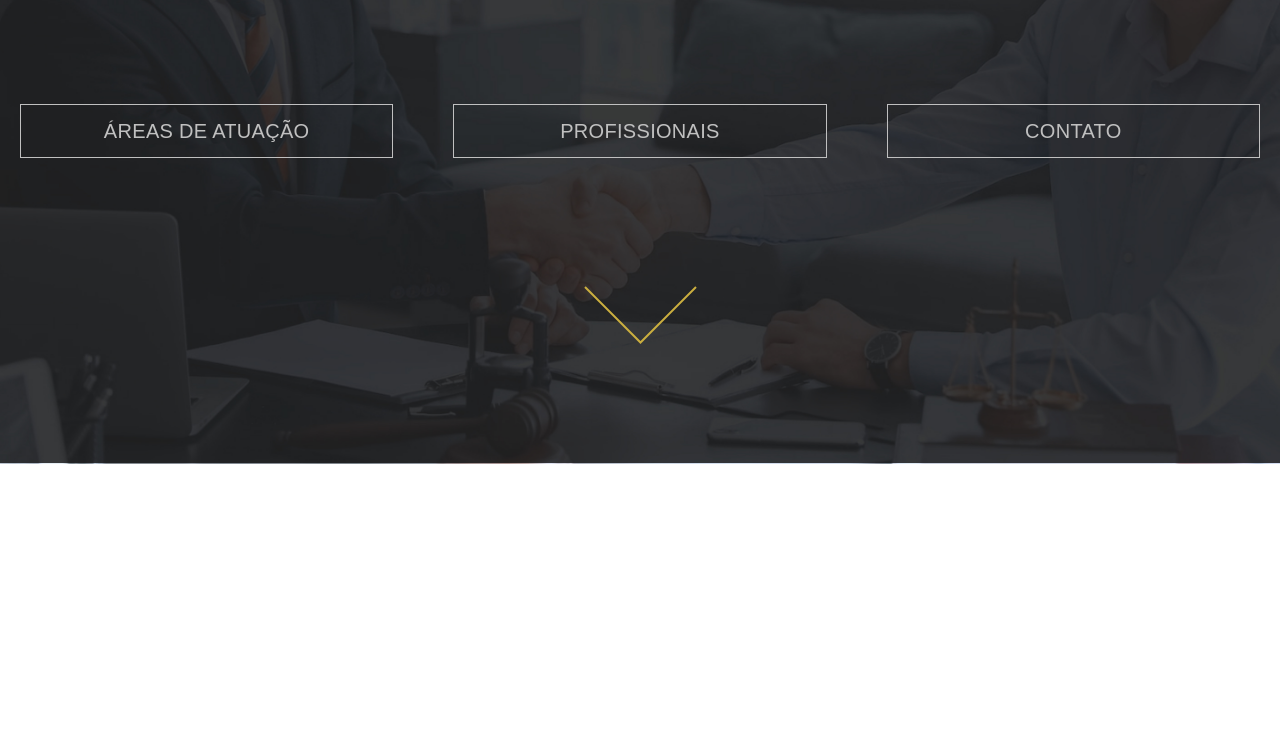
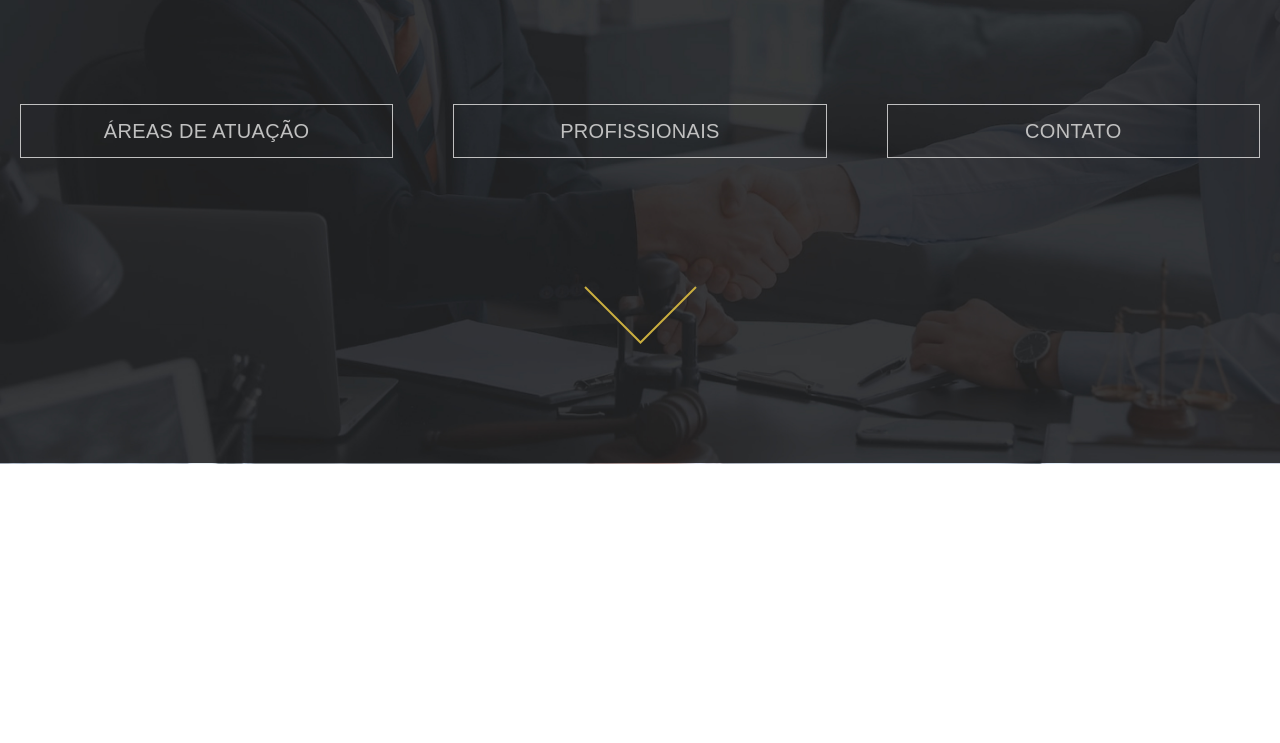
Before and after one commit to FredDupret/drsadvogados, a plain HTML site: page index.html in a window 1280 px wide. Shown: the part 457-1200 px from the top of the page. Drawn offline with Linux system fonts and the light colour scheme.

Commit message:
ajuste bg

```diff
--- a/css/global/bg-imagem.css
+++ b/css/global/bg-imagem.css
@@ -1,5 +1,5 @@
 .bg__img {
-  background: url("../../img/home/bg/overlay90.jpg") no-repeat center;
+  background: url("../../img/home/bg/overlay90.jpg") no-repeat 18%;
   padding-top: 32px;
   background-size: cover;
   /* height: 600px; */
@@ -8,8 +8,8 @@
   /* object-fit: cover; */
   /* box-sizing: border-box; */
 
-  /* background: #222222;
-  padding-top: 40px; */
+  /* background: #222222; */
+  /* padding-top: 40px; */
 }
 
 @media (max-width: 800px) {
@@ -17,3 +17,9 @@
     padding-top: 12px;
   }
 }
+
+/* @media (max-width: 400px) {
+  .bg__img {
+    background-position: 18% 75%;
+  }
+} */
--- a/css/home/introducao.css
+++ b/css/home/introducao.css
@@ -1,3 +1,8 @@
+/* .introducao__bg {
+  background: url("../../img/home/bg/BGLimpo2xDesfoqueOverlay80.jpg") left top;
+  background-size: cover;
+} */
+
 .introducao {
   gap: 120px;
   padding-top: 120px;
--- a/index.html
+++ b/index.html
@@ -26,6 +26,7 @@
             </div>
         </header>
 
+        <div class="introducao__bg">
             <main class="introducao container1400">
 
                 <h1 class="font-1-xxl">Escreva aqui<span class="cor-p1">.</span><br>Um texto de impacto<span class="cor-p1">.</span></h1>
@@ -40,6 +41,7 @@
                 </div>
             </main>
         </div>
+    </div>
 </body>
 
 </html>
```
Lines whose indentation alone changed are shown as unchanged.
